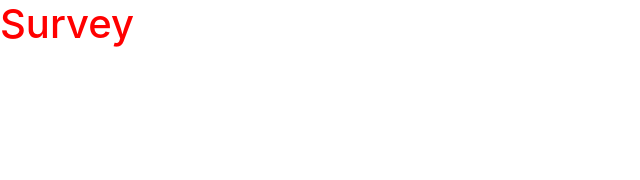
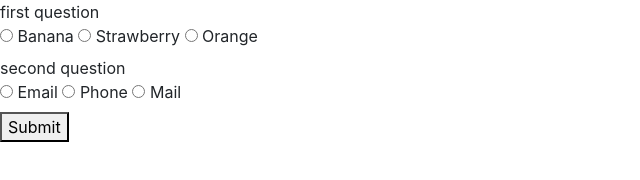
Before and after one commit to Carglass/friendfinder, a website: page app/public/survey.html in a window 1280 px wide. Shown: the whole page, without its empty margins (0-640 px from the left). Drawn offline with nearby package versions, Linux system fonts and the light colour scheme.

Commit message:
tried radio button

```diff
--- a/app/public/survey.html
+++ b/app/public/survey.html
@@ -19,7 +19,32 @@
 </head>
 
 <body>
-  <h1>Survey</h1>
+  <div>
+    <div>first question</div>
+    <input type="radio" id="fruitChoice1" name="fruits" value="banana">
+    <label for="fruitChoice1">Banana</label>
+
+    <input type="radio" id="fruitChoice2" name="fruits" value="strawberry">
+    <label for="fruitChoice2">Strawberry</label>
+
+    <input type="radio" id="fruitChoice3" name="fruits" value="orange">
+    <label for="fruitChoice3">Orange</label>
+  </div>
+  <div>
+    <div>second question</div>
+    <input type="radio" id="contactChoice1" name="contact" value="email">
+    <label for="contactChoice1">Email</label>
+
+    <input type="radio" id="contactChoice2" name="contact" value="phone">
+    <label for="contactChoice2">Phone</label>
+
+    <input type="radio" id="contactChoice3" name="contact" value="mail">
+    <label for="contactChoice3">Mail</label>
+  </div>
+
 </body>
+<div>
+  <button type="submit">Submit</button>
+</div>
 
 </html>
```
